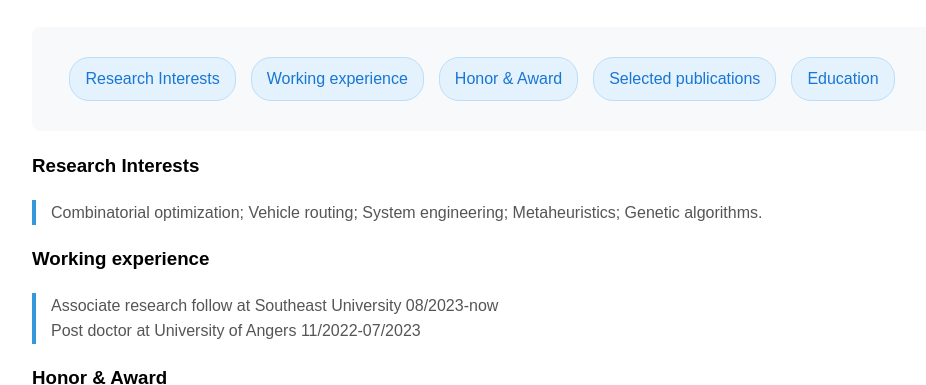
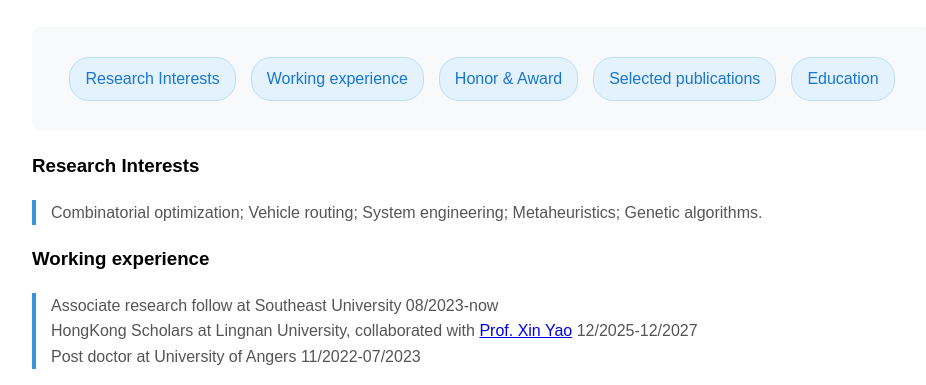
Before and after one commit to pengfeihe-angers/pengfeihe-angers.io, a plain HTML site: page index.html in a window 1280 px wide. Shown: the part 335-720 px from the top of the page, without its empty margins (158-1084 px from the left). Drawn offline with Linux system fonts and the light colour scheme.

Commit message:
Update index.html

```diff
--- a/index.html
+++ b/index.html
@@ -101,6 +101,7 @@
         <h3>Working experience</h3>
         <blockquote>
             Associate research follow at Southeast University 08/2023-now  <br>
+            HongKong Scholars at Lingnan University, collaborated with <a href="https://www.ln.edu.hk/po/people/professor-xin-yao">Prof. Xin Yao</a> 12/2025-12/2027 <br>
             Post doctor at University of Angers 11/2022-07/2023
         </blockquote>
     </div>
```
